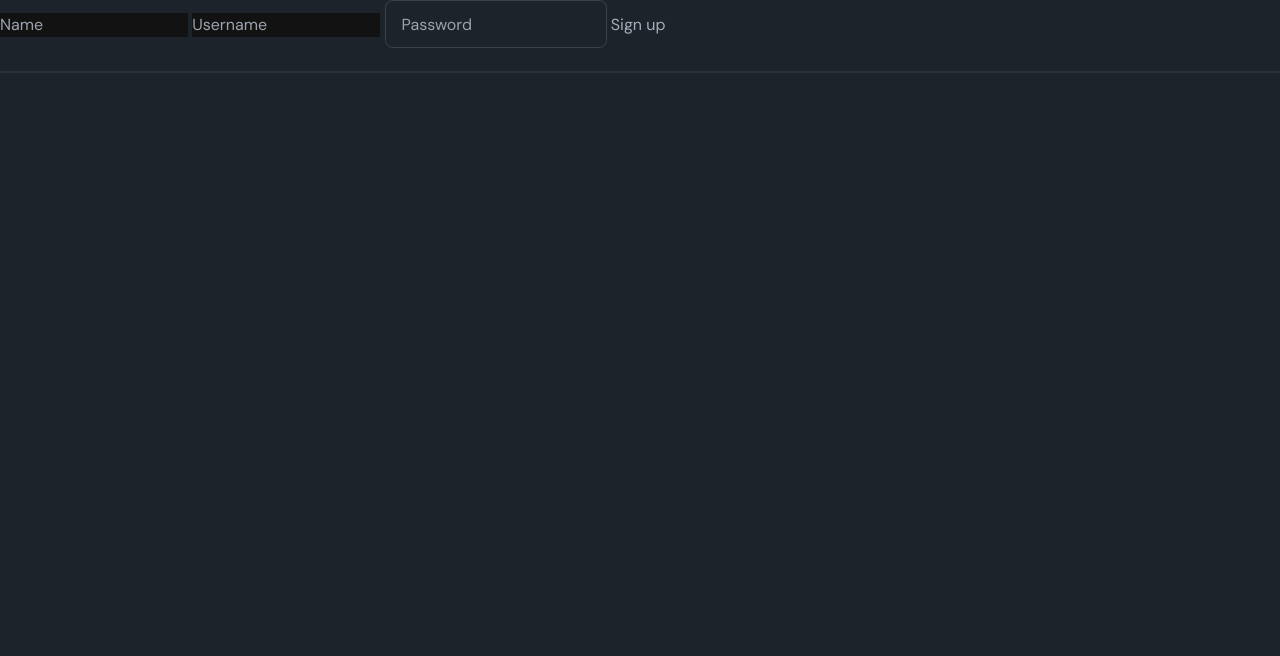
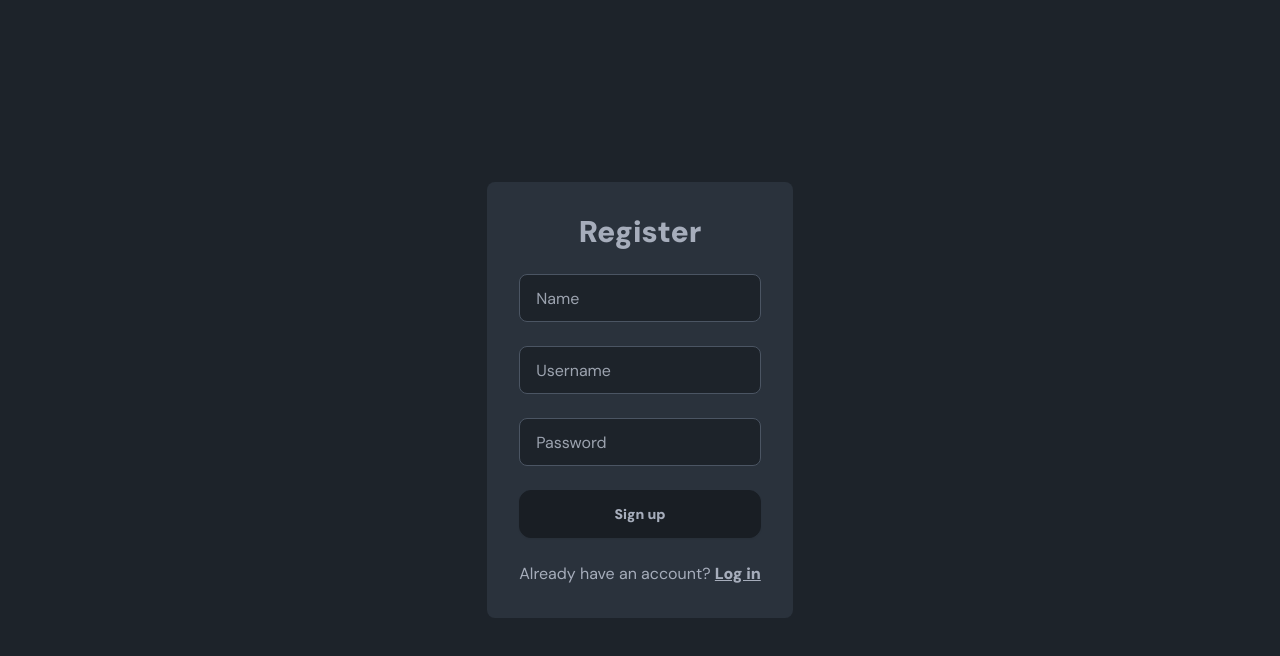
Before and after one commit to walkshare/walkshare, a SvelteKit app: page /register in a window 1280 px wide. Shown: the top 656 px of the page. Built offline with nearby package versions, Linux system fonts and the light colour scheme; no server answers; what pgvector would draw is missing.

Commit message:
feat: add basic login and register page styling

```diff
--- a/src/app.css
+++ b/src/app.css
@@ -8,6 +8,10 @@
 	.btn {
 		@apply rounded-xl;
 	}
+
+	.input {
+		@apply autofill:!bg-none autofill:!bg-base-100 !border-gray-600 !outline-none;
+	}
 }
 
 @layer base {
@@ -15,3 +19,7 @@
 		font-family: 'DM Sans', sans-serif;
 	}
 }
+
+html, body {
+	height: 100%;
+}
--- a/src/routes/login/+page.svelte
+++ b/src/routes/login/+page.svelte
@@ -4,15 +4,21 @@
 	export let form: ActionData;
 </script>
 
-<form method="post">
+<form
+	method="post"
+	class="w-full h-full grid place-items-center items-center gap-8"
+>
 	{#if form?.message}
 		<div>{form.message}</div>
 	{/if}
 
+	<div class="flex flex-col gap-8 bg-neutral p-6 rounded-lg">
+		<h1 class=" text-center text-3xl font-bold">Login</h1>
 		<input
 			type="text"
 			name="username"
 			placeholder="Username"
+			class="input"
 			required
 			maxlength={39}
 		/>
@@ -21,11 +27,16 @@
 			type="password"
 			name="password"
 			placeholder="Password"
+			class="input"
 			required
 			maxlength={255}
 		/>
 
-	<button type="submit">
-		Log in
-	</button>
+		<button type="submit" class="btn"> Log in </button>
+		<p class="text-center">
+			Don't have an account? <a href="/register" class=" underline font-bold">
+				Sign up
+			</a>
+		</p>
+	</div>
 </form>
--- a/src/routes/register/+page.svelte
+++ b/src/routes/register/+page.svelte
@@ -4,15 +4,21 @@
 	export let form: ActionData;
 </script>
 
-<form method="post">
+<form
+	method="post"
+	class="w-full h-full grid place-items-center items-center gap-8"
+>
 	{#if form?.message}
 		<div>{form.message}</div>
 	{/if}
 
+	<div class="flex flex-col gap-6 bg-neutral p-8 rounded-lg">
+		<h1 class=" text-center text-3xl font-bold">Register</h1>
 		<input
 			type="text"
 			name="name"
 			placeholder="Name"
+			class="input"
 			required
 			maxlength={255}
 		/>
@@ -22,6 +28,7 @@
 			name="username"
 			placeholder="Username"
 			required
+			class="input"
 			maxlength={39}
 		/>
 
@@ -34,9 +41,12 @@
 			maxlength={255}
 		/>
 
-	<button type="submit">
-		Sign up
-	</button>
+		<button type="submit" class="btn"> Sign up </button>
 
-	<div class="divider" />
+		<p class="text-center">
+			Already have an account? <a href="/login" class=" underline font-bold">
+				Log in
+			</a>
+		</p>
+	</div>
 </form>
```
Lines whose indentation alone changed are shown as unchanged.
